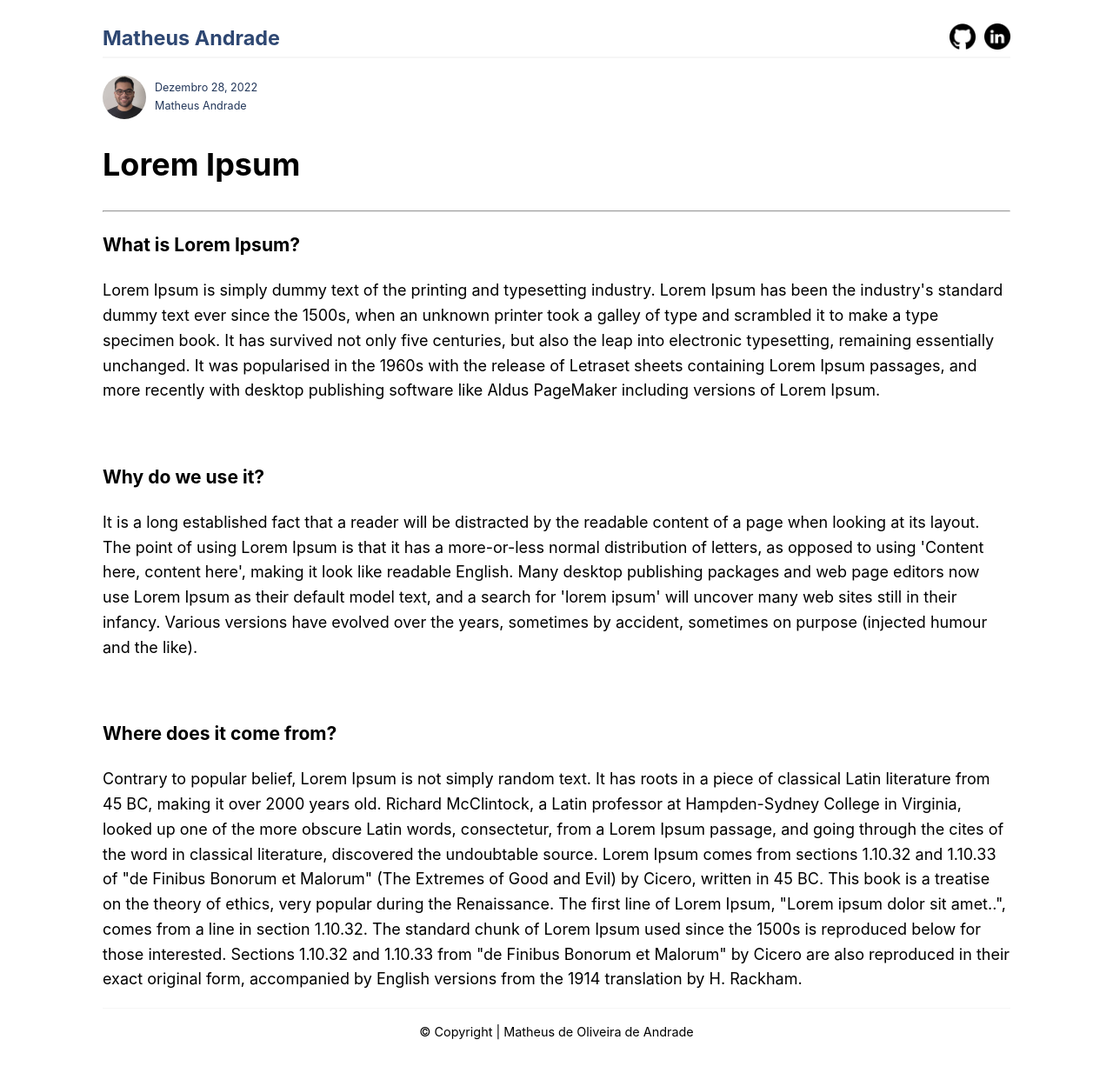
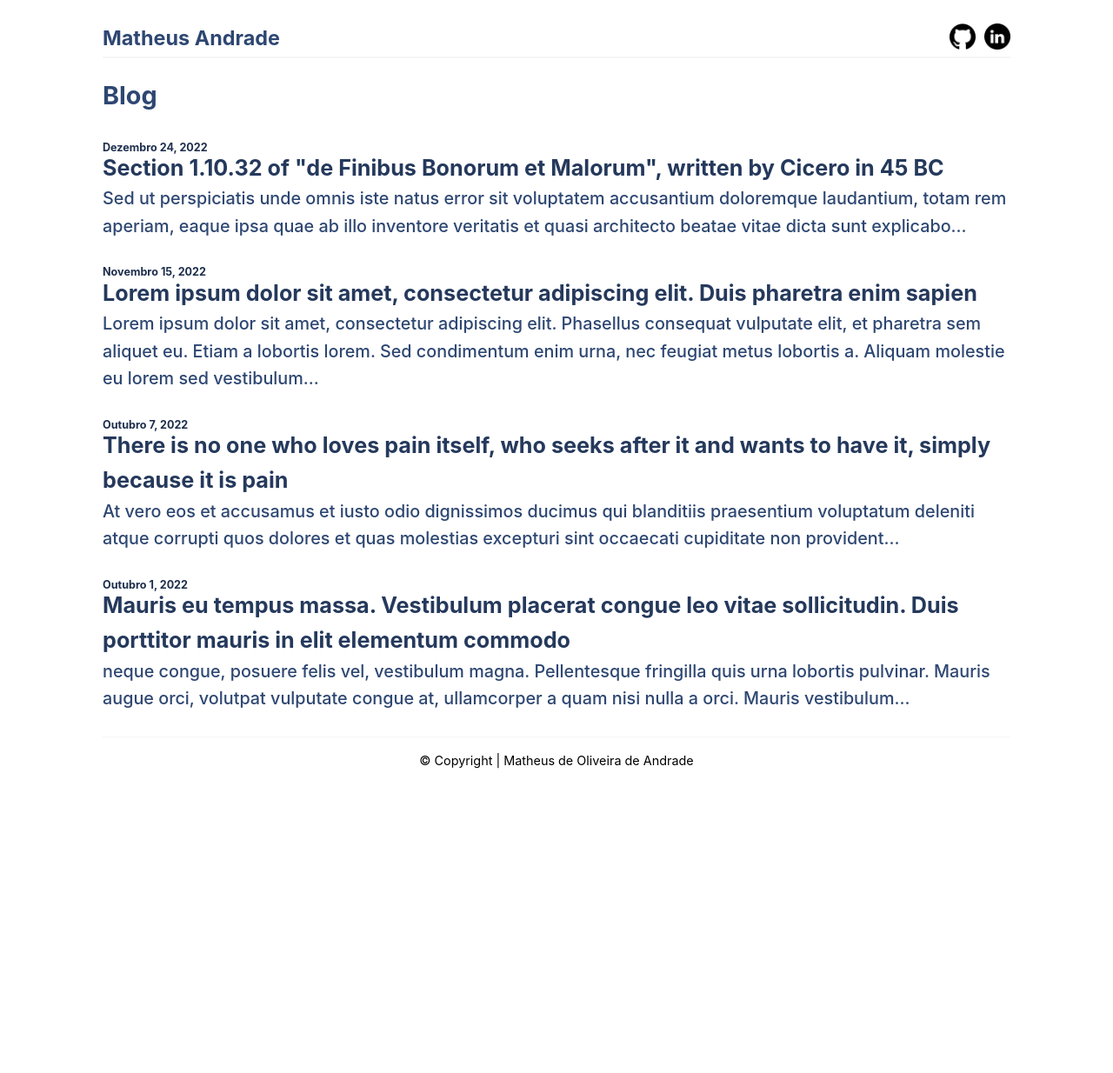
Before and after one commit to matheus-oliveira-andrade/s3-static-site, a Next.js app in the folder site/: page /blog in a window 1280 px wide. Shown: the top 1234 px of the page at 87% size. After the commit the page ends 1008 px from the top, so only its background shows below. Built offline with nearby package versions, Linux system fonts and the light colour scheme.

Commit message:
feat: add post list

```diff
--- a/site/pages/blog/index.js
+++ b/site/pages/blog/index.js
@@ -1,104 +1,109 @@
 import Link from "next/link";
 import BlogLayout from "../../components/blog-layout/blog-layout";
+import BlogMetaTags from '../../components/blog-meta-tags/blog-meta-tags'
 
-import utilStyles from "../../styles/utils.module.css";
-
-export default function FirstPost() {
+function PostLi({ postedAt, title, shortDescription }) {
   return (
-    <BlogLayout>
-      {/* <Link href="/" className="backToHome">Back to home</Link> */}
-
-      {/* posted by */}
-      <div
-        style={{ display: "flex", flexDirection: "row", alignItems: "center" }}
-      >
-        <Link href="/">
-          <a style={{ paddingRight: "10px" }}>
-            <img
-              src="/images/profile.jpg"
-              className={utilStyles.borderCircle}
-              height="50"
-              width="50"
-              alt="profile image"
-            />
-          </a>
-        </Link>
-
     <div
       style={{
         display: "flex",
         flexDirection: "column",
         alignItems: "start",
+        margin: "1.5rem 0",
       }}
     >
-          <span style={{ fontSize: ".7rem", color: "#23375a" }}>
-            Dezembro 28, 2022
+      <span
+        style={{
+          fontSize: "0.7rem",
+          fontWeight: "bold",
+          color: "#1e2f4d",
+          marginBottom: "-7px",
+          width: "100%",
+        }}
+      >
+        {postedAt}
       </span>
-          <Link href="/">
-            <span style={{ fontSize: ".7rem", color: "#23375a" }}>
-              Matheus Andrade
+
+      <Link href="/2022/12/lorem-ipson">
+        <span
+          style={{
+            color: "#25395c",
+            fontSize: "1.4rem",
+            fontWeight: "680",
+          }}
+        >
+          {title}
         </span>
       </Link>
+
+      <span style={{ color: "#2e4772", fontSize: "1.1rem", fontWeight: "450" }}>
+        {shortDescription}
+      </span>
     </div>
-      </div>
+  );
+}
 
-      <h1>Lorem Ipsum</h1>
-      <hr />
+function PostList() {
+  const posts = [
+    {
+      postedAt: "Dezembro 24, 2022",
+      title:
+        'Section 1.10.32 of "de Finibus Bonorum et Malorum", written by Cicero in 45 BC',
+      shortDescription:
+        "Sed ut perspiciatis unde omnis iste natus error sit voluptatem accusantium doloremque laudantium, totam rem aperiam, eaque ipsa quae ab illo inventore veritatis et quasi architecto beatae vitae dicta sunt explicabo...",
+    },
+    {
+      postedAt: "Novembro 15, 2022",
+      title:
+        "Lorem ipsum dolor sit amet, consectetur adipiscing elit. Duis pharetra enim sapien",
+      shortDescription:
+        "Lorem ipsum dolor sit amet, consectetur adipiscing elit. Phasellus consequat vulputate elit, et pharetra sem aliquet eu. Etiam a lobortis lorem. Sed condimentum enim urna, nec feugiat metus lobortis a. Aliquam molestie eu lorem sed vestibulum...",
+    },
+    {
+      postedAt: "Outubro 7, 2022",
+      title:
+        "There is no one who loves pain itself, who seeks after it and wants to have it, simply because it is pain",
+      shortDescription:
+        "At vero eos et accusamus et iusto odio dignissimos ducimus qui blanditiis praesentium voluptatum deleniti atque corrupti quos dolores et quas molestias excepturi sint occaecati cupiditate non provident...",
+    },
+    {
+      postedAt: "Outubro 1, 2022",
+      title:
+        "Mauris eu tempus massa. Vestibulum placerat congue leo vitae sollicitudin. Duis porttitor mauris in elit elementum commodo",
+      shortDescription:
+        "neque congue, posuere felis vel, vestibulum magna. Pellentesque fringilla quis urna lobortis pulvinar. Mauris augue orci, volutpat vulputate congue at, ullamcorper a quam nisi nulla a orci. Mauris vestibulum...",
+    },
+  ];
 
-      <article>
-        <h3>What is Lorem Ipsum?</h3>
+  return (
+    <>
+      {posts.map((post) => (
+        <PostLi
+          postedAt={post.postedAt}
+          title={post.title}
+          shortDescription={post.shortDescription}
+        />
+      ))}
+    </>
+  );
+}
 
-        <p>
-          Lorem Ipsum is simply dummy text of the printing and typesetting
-          industry. Lorem Ipsum has been the industry's standard dummy text ever
-          since the 1500s, when an unknown printer took a galley of type and
-          scrambled it to make a type specimen book. It has survived not only
-          five centuries, but also the leap into electronic typesetting,
-          remaining essentially unchanged. It was popularised in the 1960s with
-          the release of Letraset sheets containing Lorem Ipsum passages, and
-          more recently with desktop publishing software like Aldus PageMaker
-          including versions of Lorem Ipsum.
-        </p>
+export default function () {
+  return (
+    <BlogLayout>
+      <BlogMetaTags title="Blog"/>
 
-        <br />
+      <h1
+        style={{
+          color: "#2e4772",
+          fontSize: "1.6rem",
+          fontWeight: "700",
+        }}
+      >
+        Blog
+      </h1>
 
-        <h3>Why do we use it?</h3>
-
-        <p>
-          It is a long established fact that a reader will be distracted by the
-          readable content of a page when looking at its layout. The point of
-          using Lorem Ipsum is that it has a more-or-less normal distribution of
-          letters, as opposed to using 'Content here, content here', making it
-          look like readable English. Many desktop publishing packages and web
-          page editors now use Lorem Ipsum as their default model text, and a
-          search for 'lorem ipsum' will uncover many web sites still in their
-          infancy. Various versions have evolved over the years, sometimes by
-          accident, sometimes on purpose (injected humour and the like).
-        </p>
-
-        <br />
-
-        <h3>Where does it come from?</h3>
-
-        <p>
-          Contrary to popular belief, Lorem Ipsum is not simply random text. It
-          has roots in a piece of classical Latin literature from 45 BC, making
-          it over 2000 years old. Richard McClintock, a Latin professor at
-          Hampden-Sydney College in Virginia, looked up one of the more obscure
-          Latin words, consectetur, from a Lorem Ipsum passage, and going
-          through the cites of the word in classical literature, discovered the
-          undoubtable source. Lorem Ipsum comes from sections 1.10.32 and
-          1.10.33 of "de Finibus Bonorum et Malorum" (The Extremes of Good and
-          Evil) by Cicero, written in 45 BC. This book is a treatise on the
-          theory of ethics, very popular during the Renaissance. The first line
-          of Lorem Ipsum, "Lorem ipsum dolor sit amet..", comes from a line in
-          section 1.10.32. The standard chunk of Lorem Ipsum used since the
-          1500s is reproduced below for those interested. Sections 1.10.32 and
-          1.10.33 from "de Finibus Bonorum et Malorum" by Cicero are also
-          reproduced in their exact original form, accompanied by English
-          versions from the 1914 translation by H. Rackham.
-        </p>
-      </article>
+      <PostList />
     </BlogLayout>
   );
 }
```
Lines whose indentation alone changed are shown as unchanged.
